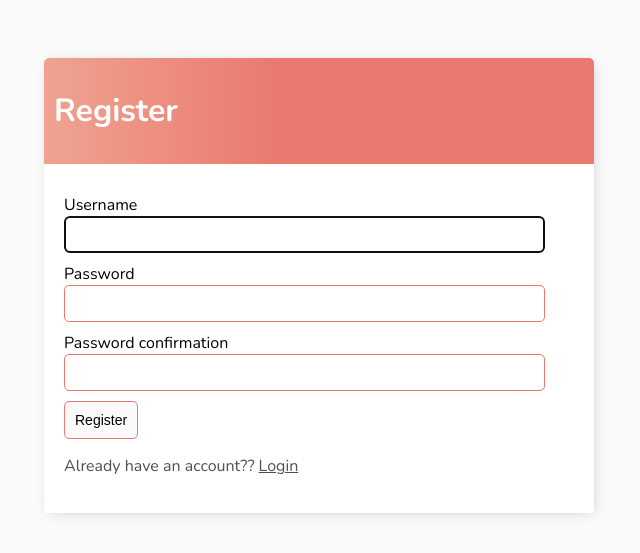
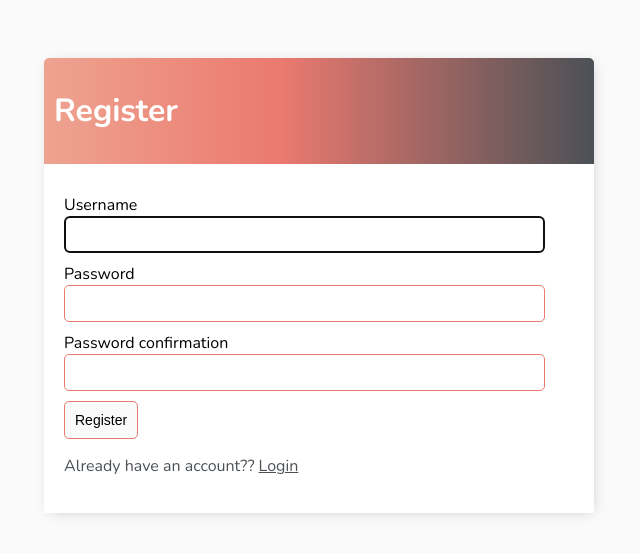
Before and after one commit to cutechybyke/https---github.com-cutechybyke-ALX-final-Project-to-do-app, a Django app: page /register/ in a window 1280 px wide. Shown: the top 553 px of the page, without its empty margins (321-961 px from the left). Run offline with Django 5.2, Linux system fonts and the light colour scheme.

Commit message:
Adding better color combinations

```diff
--- a/base/templates/base/main.html
+++ b/base/templates/base/main.html
@@ -50,7 +50,7 @@
             color: #ffffff;
             padding: 10px;
             border-radius: 5px 5px 0 0;
-            background: linear-gradient(90deg, #EEA390 0%, #EB796F 43%, #EB796F 100%);
+            background: linear-gradient(90deg, #EEA390 0%, #EB796F 43%, #4b5156 100%);
           }
 
           .header-bar a {
```
Also changed, not shown: db.sqlite3.
